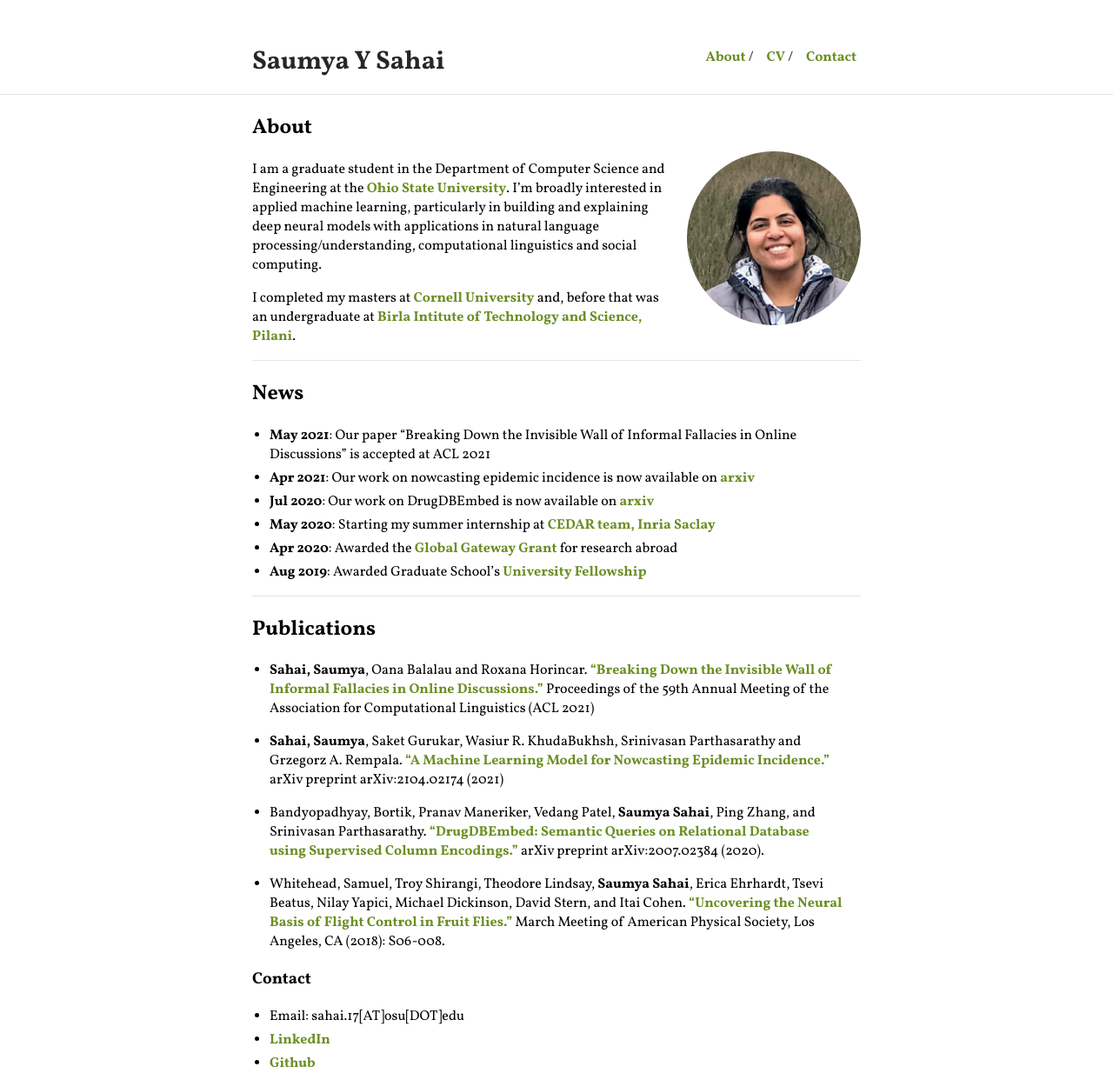
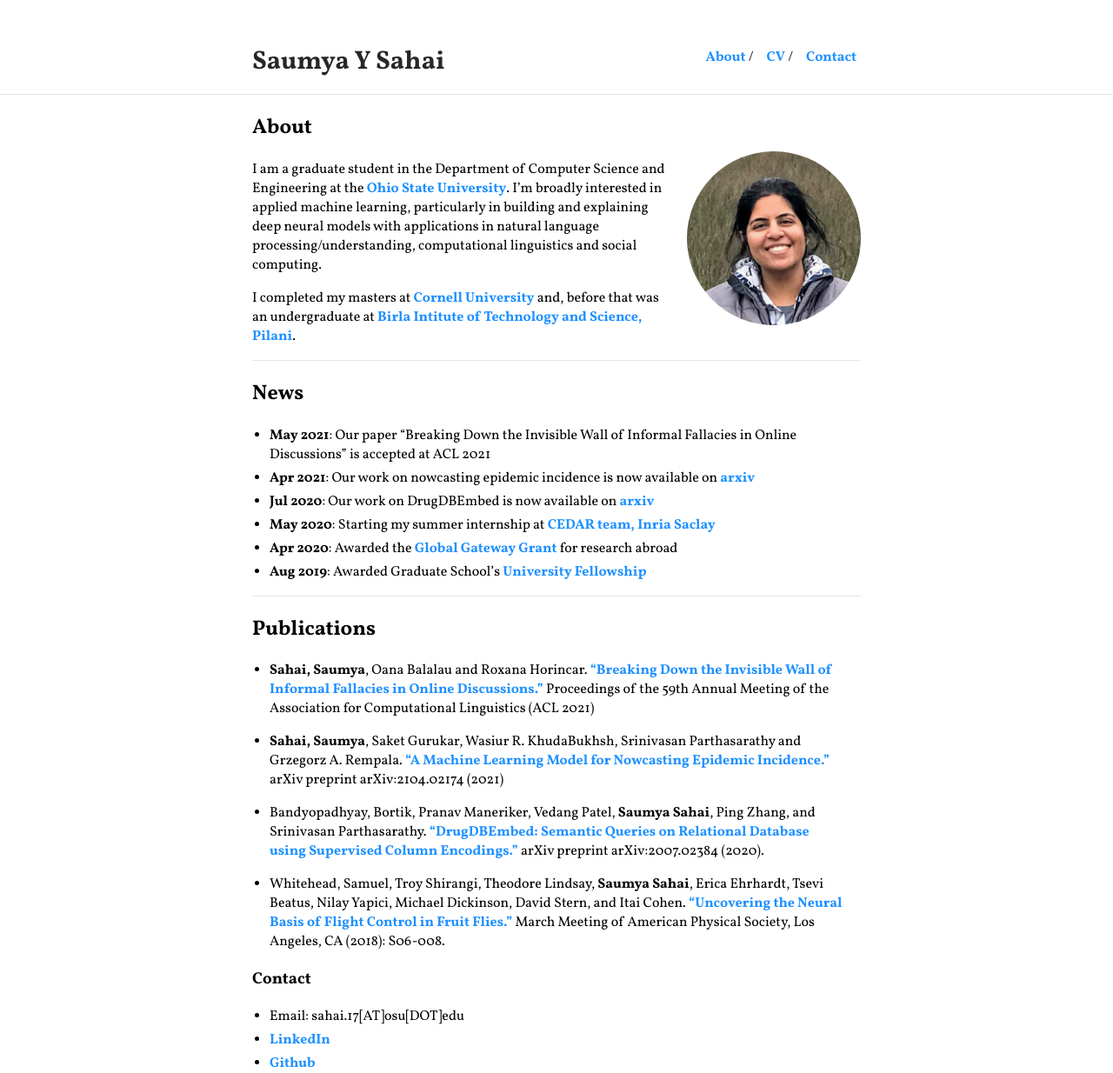
Before and after one commit to sahaisaumya/sahaisaumya.github.io, a Jekyll site: the page built from index.md, in a window 1280 px wide. Shown: the whole page at 87% size. Built offline with Jekyll 4.4.1, drawn with Linux system fonts in a browser that asks for light colours; our own code applies the rules of GitHub Pages for plain Markdown files.

Commit message:
Update vars.scss

```diff
--- a/_sass/vars.scss
+++ b/_sass/vars.scss
@@ -2,7 +2,7 @@
  * Customization Variables
  */
 
-$accent: OliveDrab; //#143493; //DodgerBlue; //MediumOrchid;//#b26fe2;//FF0F00;
+$accent: DodgerBlue; //OliveDrab; //#143493; //DodgerBlue; //MediumOrchid;//#b26fe2;//FF0F00;
 $image-size: 200px;
 
 /*
```
